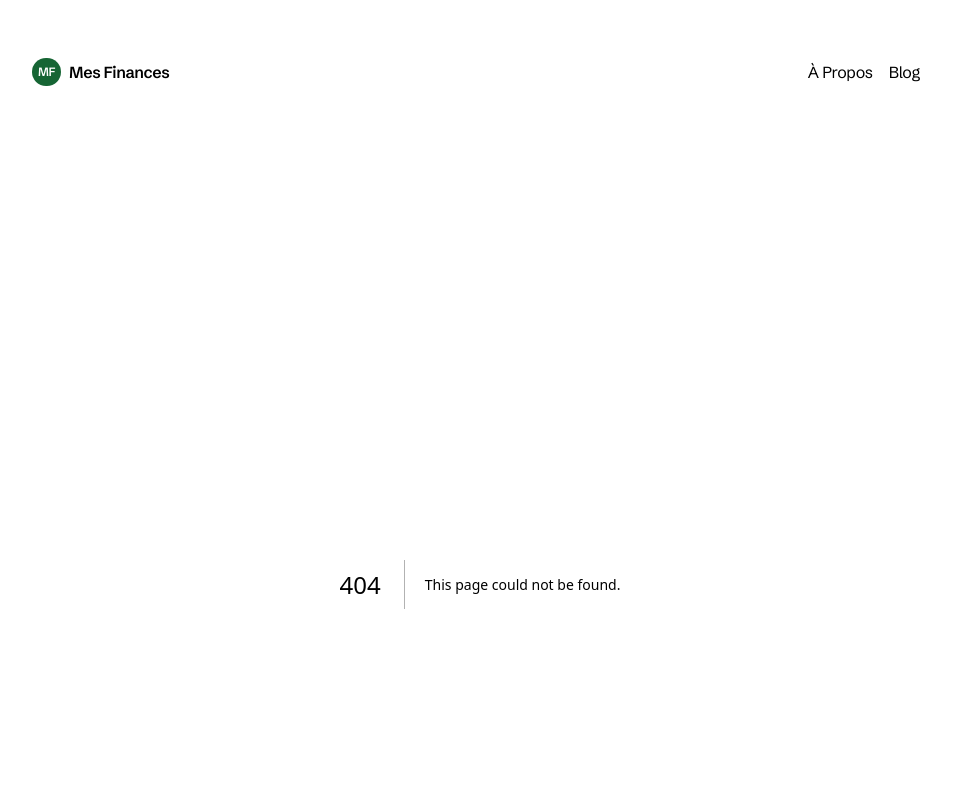
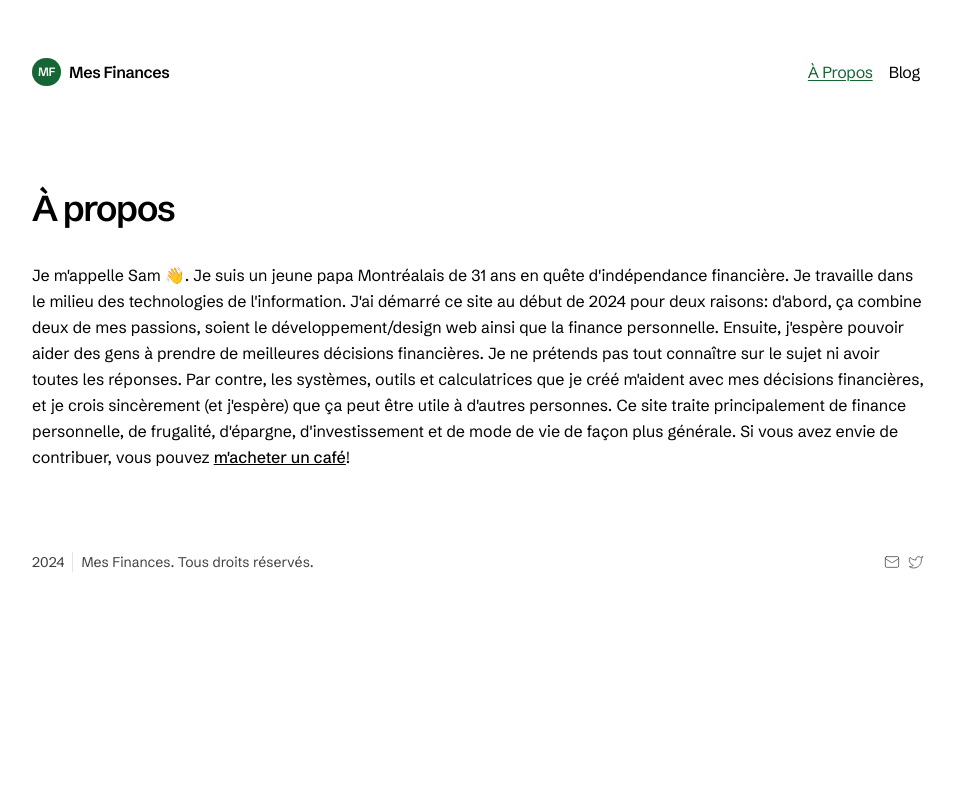
Before and after one commit to samlafontaine/mesfinances, a Next.js app: page /a-propos in a window 1280 px wide. Before the commit this address had no page. Shown: the top 800 px of the page, without its empty margins (160-1114 px from the left). Built offline with nearby package versions, Linux system fonts and the light colour scheme.

Commit message:
Ajouter À Propos

```diff
--- /dev/null
+++ b/app/a-propos/page.tsx
@@ -0,0 +1,31 @@
+export default function APropos() {
+  return (
+    <div className="flex flex-col gap-3">
+      <h1 className="text-3xl md:text-4xl tracking-tighter md:leading-snug font-semibold mb-4">
+        À propos
+      </h1>
+      <p className="leading-relaxed">
+        Je m'appelle Sam 👋. Je suis un jeune papa Montréalais de 31 ans en
+        quête d'indépendance financière. Je travaille dans le milieu des
+        technologies de l'information. J'ai démarré ce site au début de 2024
+        pour deux raisons: d'abord, ça combine deux de mes passions, soient le
+        développement/design web ainsi que la finance personnelle. Ensuite,
+        j'espère pouvoir aider des gens à prendre de meilleures décisions
+        financières. Je ne prétends pas tout connaître sur le sujet ni avoir
+        toutes les réponses. Par contre, les systèmes, outils et calculatrices
+        que je créé m'aident avec mes décisions financières, et je crois
+        sincèrement (et j'espère) que ça peut être utile à d'autres personnes.
+        Ce site traite principalement de finance personnelle, de frugalité,
+        d'épargne, d'investissement et de mode de vie de façon plus générale. Si
+        vous avez envie de contribuer, vous pouvez{" "}
+        <a
+          href="https://buymeacoffee.com/mesfinances"
+          className="underline underline-offset-1 font-medium"
+        >
+          m'acheter un café
+        </a>
+        !
+      </p>
+    </div>
+  );
+}
--- a/app/blog/page.tsx
+++ b/app/blog/page.tsx
@@ -6,7 +6,9 @@ export default async function Page() {
 
   return (
     <div className="slide-up">
-      <h1 className="text-4xl font-semibold mb-4 tracking-tighter">Blog</h1>
+      <h1 className="text-3xl md:text-4xl tracking-tighter md:leading-snug font-semibold mb-4">
+        Blog
+      </h1>
       <p className="mb-8">
         Si, comme moi, tu penses souvent à tes finances personnelles et que tu
         as envie de prendre tes finances en main, tu es à la bonne place. Ici,
--- a/app/components/nav.tsx
+++ b/app/components/nav.tsx
@@ -4,7 +4,7 @@ import Link from "next/link";
 import { usePathname } from "next/navigation";
 
 const navItems = {
-  "/": {
+  "/a-propos": {
     name: "À Propos",
   },
   "/blog": {
```
Also changed, not shown: _posts/bienvenue.md (+1 -1 lines).
